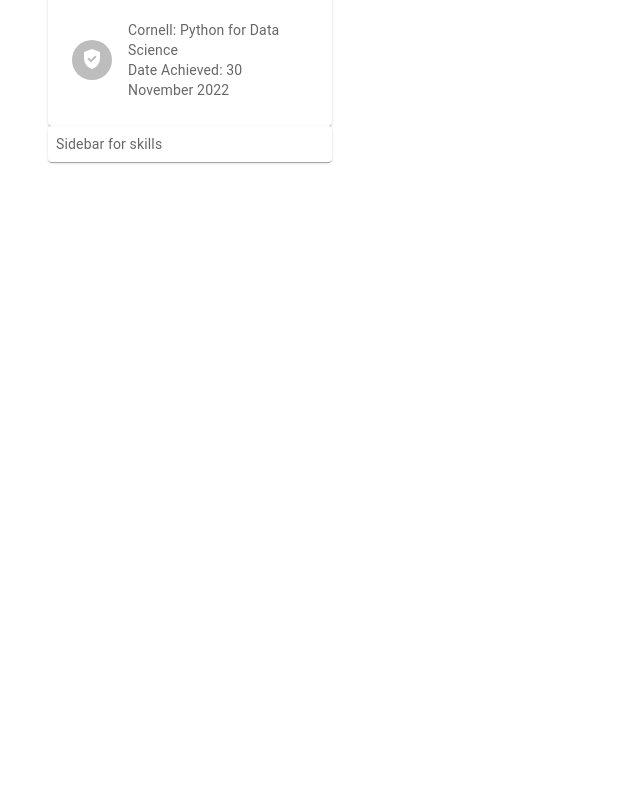
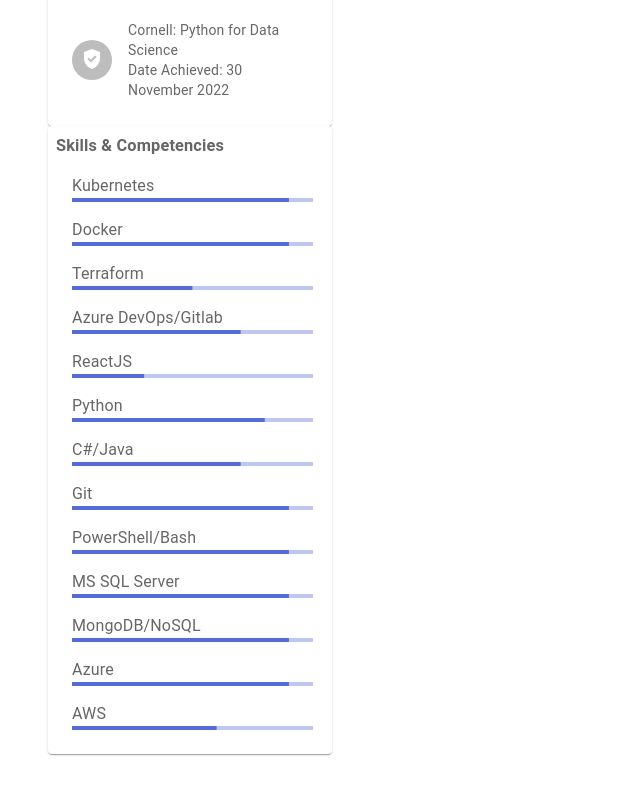
Before and after one commit to robbdasailer/nextjs-resume, a Next.js app: page / in a window 1280 px wide. Shown: the part 976-1770 px from the top of the page, without its empty margins (0-640 px from the left). Before the commit the page ends 1186 px from the top, so only its background shows below. Built offline with nearby package versions, Linux system fonts and the light colour scheme.

Commit message:
Added Skills section and prettyfied

```diff
--- /dev/null
+++ b/components/skills.js
@@ -0,0 +1,69 @@
+import Box from '@mui/material/Box';
+import LinearProgress from '@mui/material/LinearProgress';
+import Slide from '@mui/material/Slide';
+import InfoIcon from '@mui/icons-material/Info';
+import CallToActionIcon from '@mui/icons-material/CallToAction';
+import { Typography } from '@mui/material';
+import Popover from '@mui/material/Popover';
+import { useState } from 'react';
+
+const Skills = (props) => {
+	const skills = props.skills;
+
+	const [anchorEl, setAnchorEl] = useState(null);
+	const [blurb, setBlurb] = useState(null);
+
+	const handlePopoverOpen = (event, blurb) => {
+		setBlurb(blurb);
+		setAnchorEl(event.currentTarget);
+	};
+
+	const handlePopoverClose = () => {
+		setBlurb(null);
+		setAnchorEl(null);
+	};
+
+	const open = Boolean(anchorEl);
+
+	return (
+		<>
+			<h3>Skills & Competencies</h3>
+			{skills.map((skill) => (
+				<Box key={skill.id} sx={{ width: '90%', m: 2 }}>
+					<Typography
+						aria-owns={open ? 'mouse-over-popover' : undefined}
+						aria-haspopup='true'
+						onMouseEnter={() => handlePopoverOpen(event, skill.blurb)}
+						onMouseLeave={handlePopoverClose}
+					>
+						{skill.skillName}
+					</Typography>
+					<Popover
+						id='mouse-over-popover'
+						sx={{
+							pointerEvents: 'none',
+						}}
+						open={open}
+						anchorEl={anchorEl}
+						anchorOrigin={{
+							vertical: 'bottom',
+							horizontal: 'left',
+						}}
+						transformOrigin={{
+							vertical: 'top',
+							horizontal: 'left',
+						}}
+						onClose={handlePopoverClose}
+					>
+						<Typography sx={{ p: 1 }}>{blurb}</Typography>
+					</Popover>
+					<Slide direction='right' in={true}>
+						<LinearProgress variant='determinate' value={skill.rating} />
+					</Slide>
+				</Box>
+			))}
+		</>
+	);
+};
+
+export default Skills;
--- a/pages/api/data.js
+++ b/pages/api/data.js
@@ -85,79 +85,79 @@
                 id: 1,
                 skillName: "Kubernetes",
                 blurb: "This site you're on is actually hosted on my local Kubernetes cluster.",
-                rating: 9
+                rating: 90
             },
             {
                 id: 2,
                 skillName: "Docker",
                 blurb: "Troubleshooting, creating new, converting non containerized image to container.",
-                rating: 9
+                rating: 90
             },
             {
                 id: 3,
                 skillName: "Terraform",
                 blurb: "Can easily update existing templates, would need to reference documentation for creation of certain templates.",
-                rating: 5
+                rating: 50
             },
             {
                 id: 4,
                 skillName: "Azure DevOps/Gitlab",
                 blurb: "Very well versed in both in regards to creating CI/CD pipelines and troubleshooting them.",
-                rating: 7
+                rating: 70
             },
             {
                 id: 5,
                 skillName: "ReactJS",
                 blurb: "Self taught using Udemy and YouTube.  Still learning and improving.",
-                rating: 3
+                rating: 30
             },
             {
                 id: 6,
                 skillName: "Python",
                 blurb: "Can create new scripts/applications/bots with relative ease.",
-                rating: 8
+                rating: 80
             },
             {
                 id: 7,
                 skillName: "C#/Java",
                 blurb: "Can easily create new or debug existing, but may need a little more time when working with more advanced implementations.",
-                rating: 7
+                rating: 70
             },
             {
                 id: 8,
                 skillName: "Git",
                 blurb: "Very well versed in most aspects.",
-                rating: 9
+                rating: 90
             },
             {
                 id: 9,
                 skillName: "PowerShell/Bash",
                 blurb: "Created very robust scripts in each language from scratch.",
-                rating: 9
+                rating: 90
             },
             {
                 id: 10,
                 skillName: "MS SQL Server",
                 blurb: "Well versed with data normalization and have architected data layer in many situations in the past.",
-                rating: 9
+                rating: 90
             },
             {
                 id: 11,
                 skillName: "MongoDB/NoSQL",
                 blurb: "Expert in querying and architecting data types optimally in a NoSQL environment.",
-                rating: 9
+                rating: 90
             },
             {
                 id: 12,
                 skillName: "Azure",
                 blurb: "Very comfortable in Azure and have certifications to prove it.",
-                rating: 9
+                rating: 90
             },
             {
                 id: 13,
                 skillName: "AWS",
                 blurb: "It may take a bit longer for me to figure out the same thing in AWS when compared to Azure.",
-                rating: 6
+                rating: 60
             }
         ],
         workHistory: [
--- a/pages/index.js
+++ b/pages/index.js
@@ -8,6 +8,7 @@
 
 import Header from '../components/header';
 import Education from '../components/education';
+import Skills from '../components/skills';
 
 import data from '../pages/api/data';
 
@@ -19,15 +20,14 @@
 	color: theme.palette.text.secondary,
 }));
 
-
 export default function Home() {
 	return (
 		<>
 			<Head>
 				<title>{data.contact.name}</title>
-        <meta name="description" content="Generated by create next app" />
-        <meta name="viewport" content="width=device-width, initial-scale=1" />
-        <link rel="icon" href="/favicon.ico" />
+				<meta name='description' content='Generated by create next app' />
+				<meta name='viewport' content='width=device-width, initial-scale=1' />
+				<link rel='icon' href='/favicon.ico' />
 			</Head>
 			<main className={styles.main}>
 				<Box sx={{ flexGrow: 1 }}>
@@ -35,10 +35,17 @@
 						<Header contactInfo={data.contact} />
 						<Grid item container xs={12} md={3}>
 							<Grid item xs={12}>
-            <Item><Education education={data.education} certs={data.certifications}/></Item>
+								<Item>
+									<Education
+										education={data.education}
+										certs={data.certifications}
+									/>
+								</Item>
 							</Grid>
 							<Grid item xs={12}>
-            <Item>Sidebar for skills</Item>
+								<Item>
+									<Skills skills={data.skills} />
+								</Item>
 							</Grid>
 						</Grid>
 						<Grid item container xs={12} md={9}>
@@ -50,5 +57,5 @@
 				</Box>
 			</main>
 		</>
-  )
+	);
 }
```
Also changed, not shown: components/education.js (+36 -11 lines), components/header.js (+29 -8 lines). Lines whose indentation alone changed are shown as unchanged.
